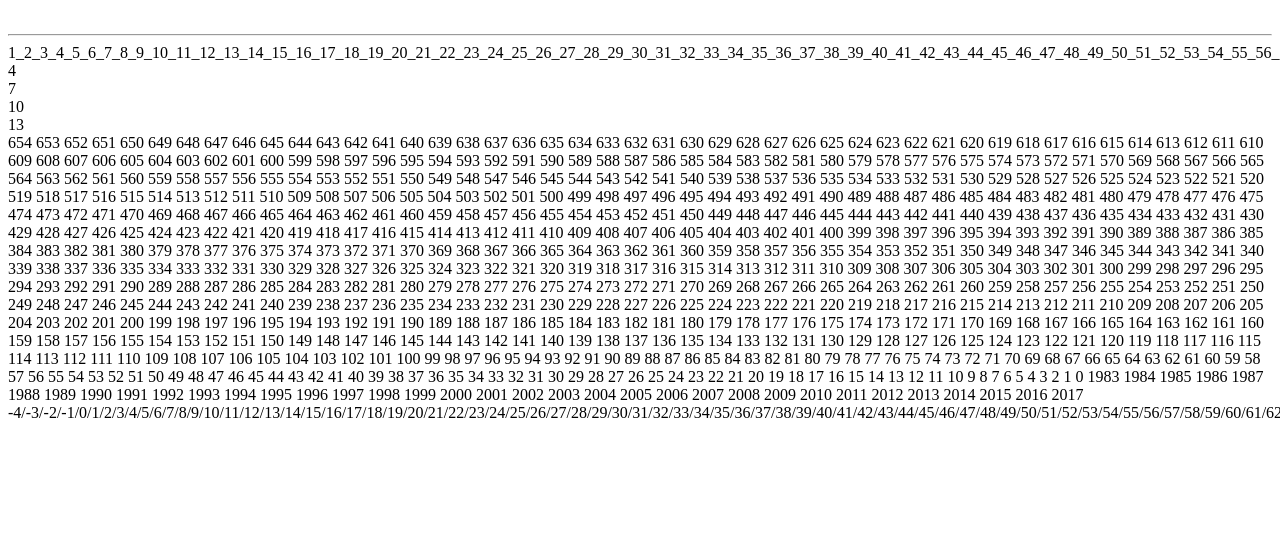
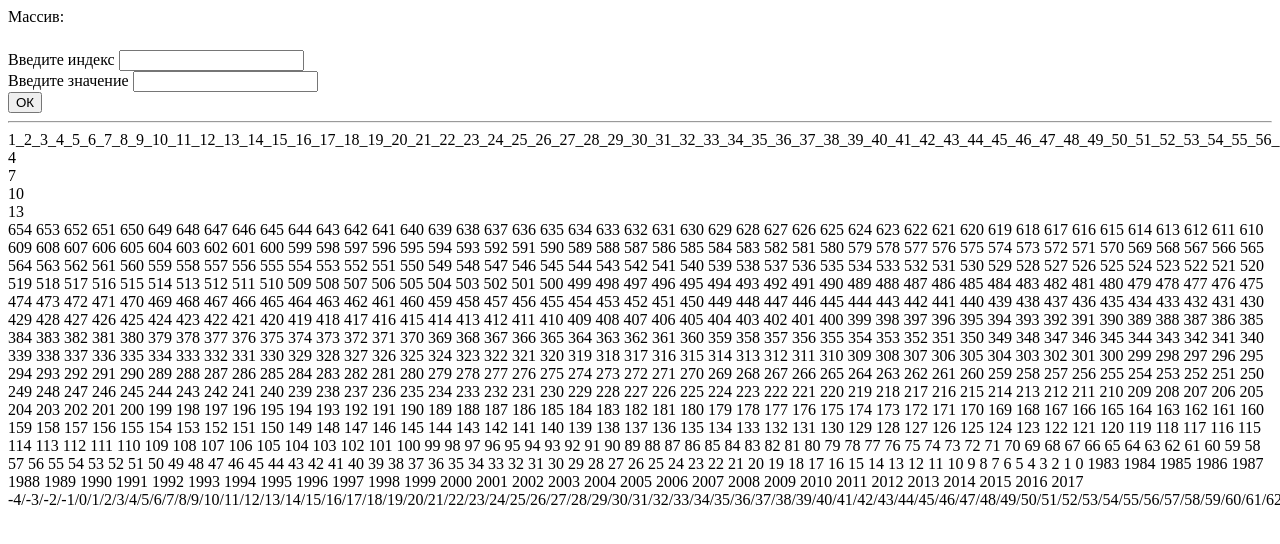
Before and after one commit to ksi81/ClassWork-20.11.2017, a plain HTML site: page index.html in a window 1280 px wide. Shown: the top 544 px of the page. Drawn offline with Linux system fonts and the light colour scheme.

Commit message:
Update index.html
new

```diff
--- a/index.html
+++ b/index.html
@@ -11,8 +11,12 @@
 <div id="arr1"></div>
 <div id="arr2"></div>
 <div id="zadacha1"></div>
-<br>
-<hr>
+
+<span>Массив:</span><p id="new"></p>
+<span>Введите индекс </span><input type="text" id="in"><br>
+<span>Введите значение </span><input type="text" id="el"><br>
+<button id="btnAdd">OК</button>
+<br><hr>
 
 	<script src="js/js.js"></script>
 </body>
```
